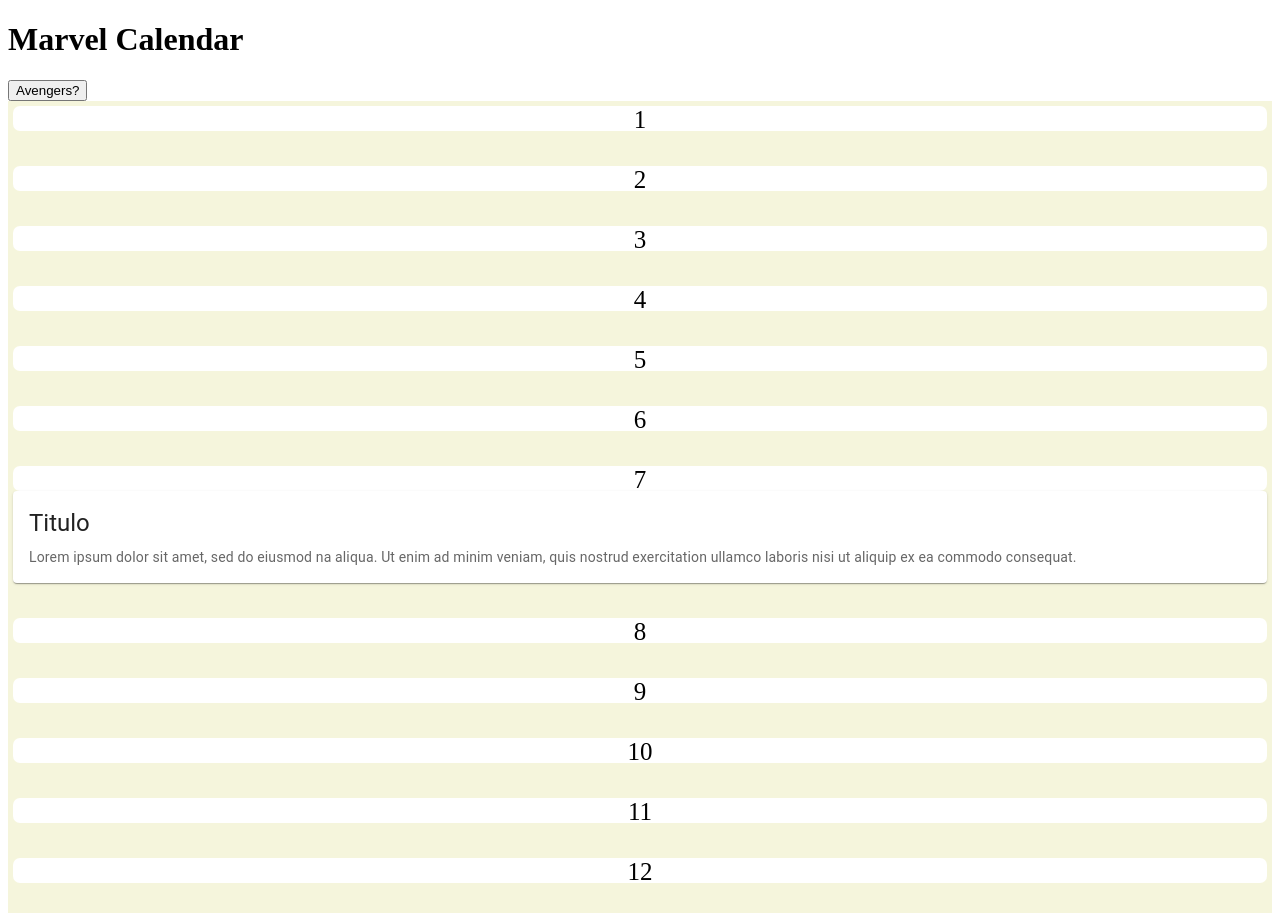
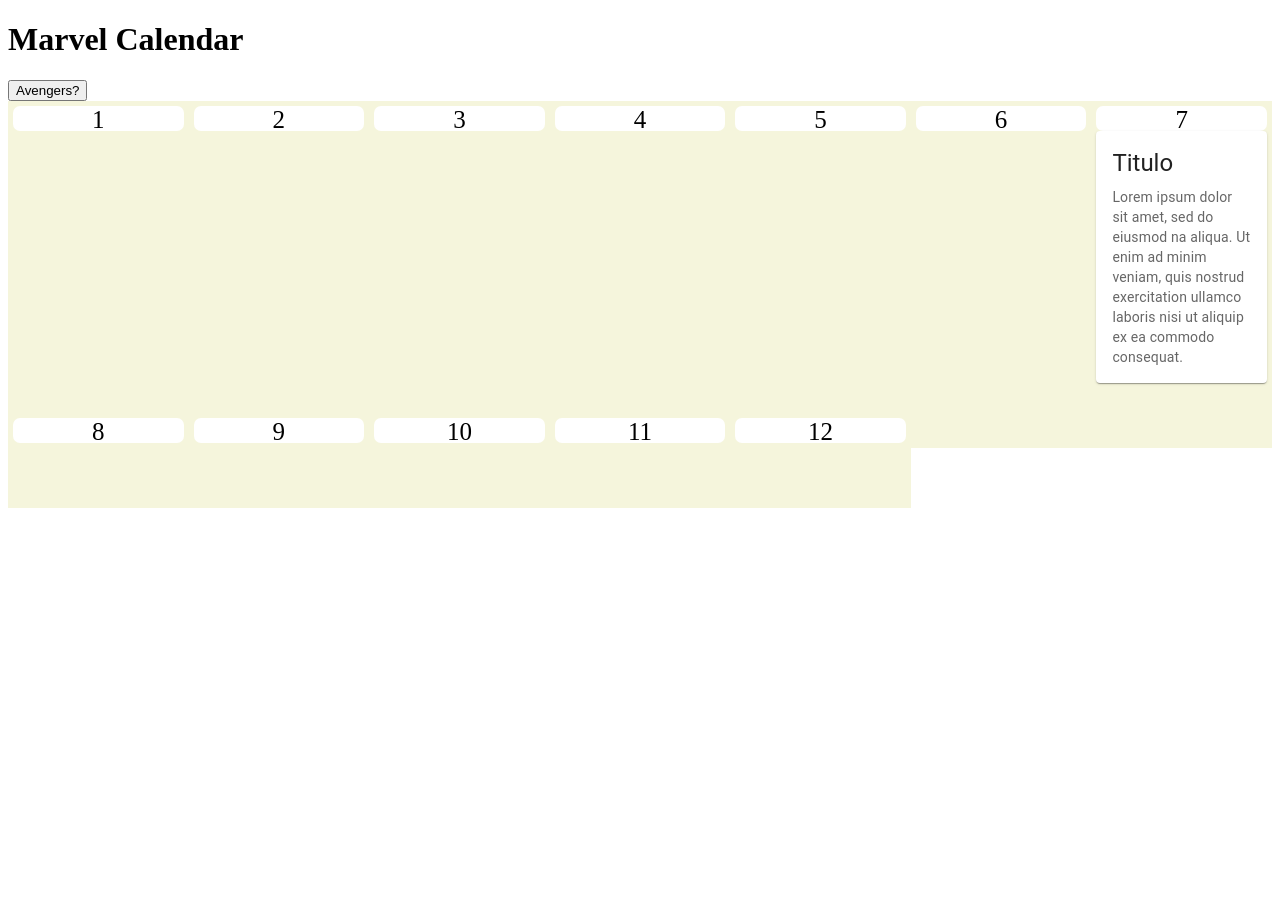
Before and after one commit to HenrryEsposito/marvel-calendar, a React (Create React App) app: page / in a window 1280 px wide. After the commit the page ends 800 px from the top, so only its background shows below. Built offline with nearby package versions, Linux system fonts and the light colour scheme.

Commit message:
feat - implement grid to infinite scroll component

```diff
--- a/src/components/organisms/InfiniteScroll/index.tsx
+++ b/src/components/organisms/InfiniteScroll/index.tsx
@@ -1,8 +1,9 @@
 import React, { useEffect, ReactNode } from "react";
-import { Container } from "./styles";
 
+import Grid from "../../molecules/Grid";
 import GridItem from "../../atoms/GridItem";
 
+import { Container } from "./styles";
 export interface IIfinteItem {
   key: any;
   children: ReactNode;
@@ -43,9 +44,7 @@
 
   return (
     <Container>
-      {items.map((item) => {
-        return <GridItem key={item.key}>{item.children}</GridItem>;
-      })}
+      <Grid items={items} rowSize={7} />
     </Container>
   );
 }
```
